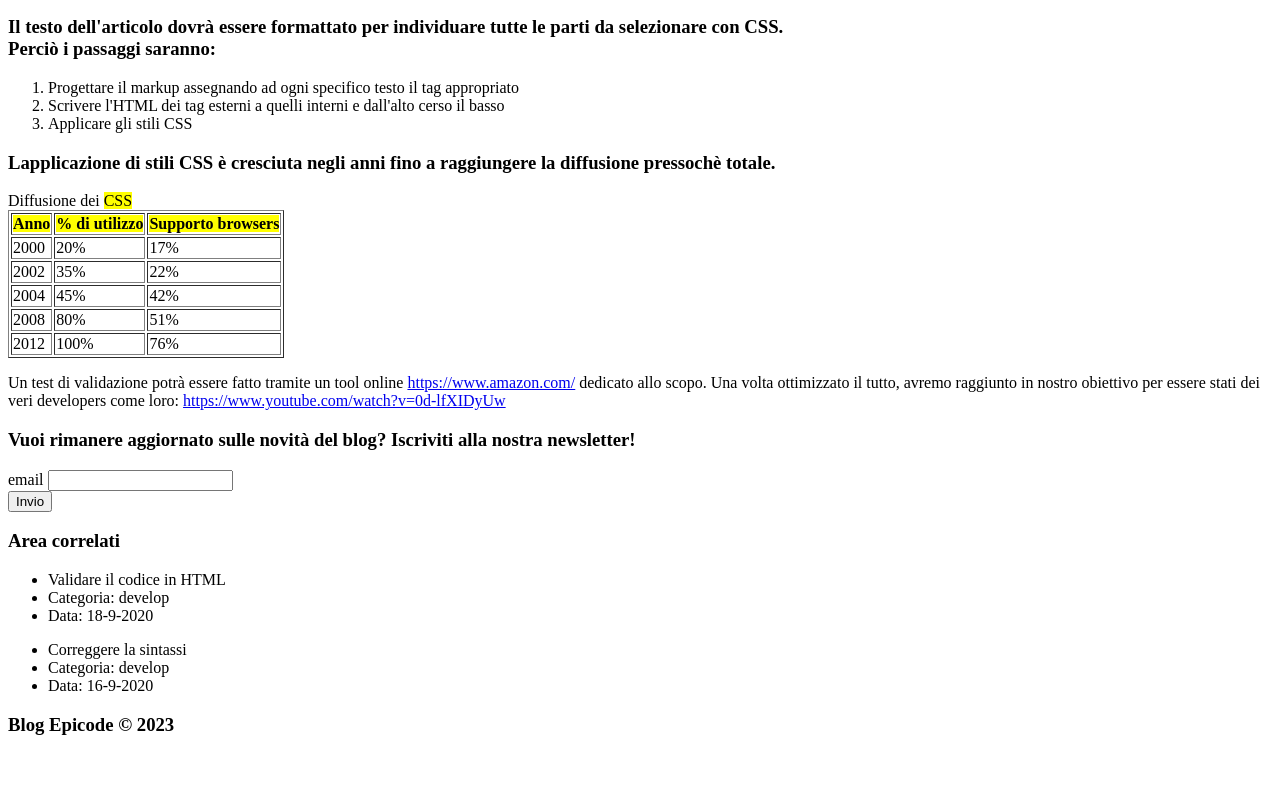
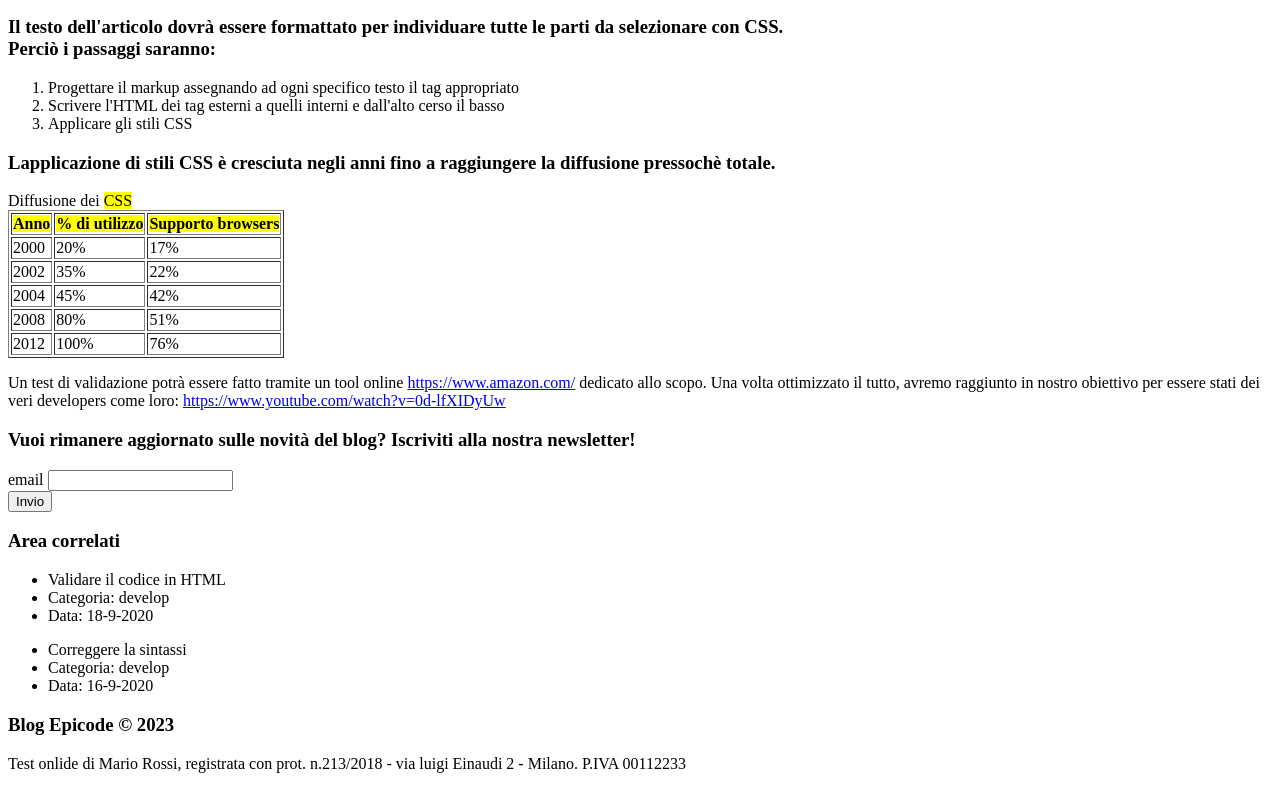
Before and after one commit to GiuseppeDot/U1-W1-D2, a plain HTML site: page index.html in a window 1280 px wide. Shown: the part 649-1438 px from the top of the page. Before the commit the page ends 1404 px from the top, so only its background shows below. Drawn offline with Linux system fonts and the light colour scheme.

Commit message:
aggiornamenti 2

```diff
--- a/index.html
+++ b/index.html
@@ -164,6 +164,10 @@
     <footer>
       <div>
         <h3>Blog Epicode &copy; 2023</h3>
+        <p>
+          Test onlide di Mario Rossi, registrata con prot. n.213/2018 - via
+          luigi Einaudi 2 - Milano. P.IVA 00112233
+        </p>
       </div>
     </footer>
   </body>
```
